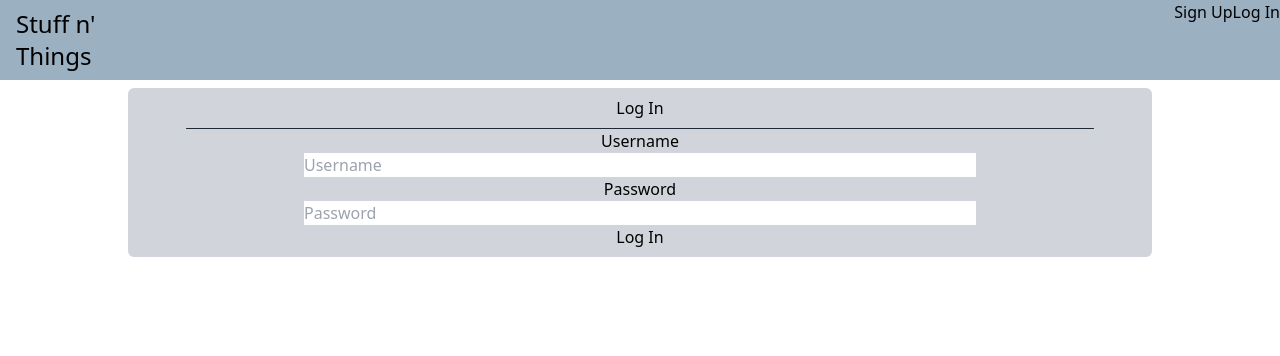
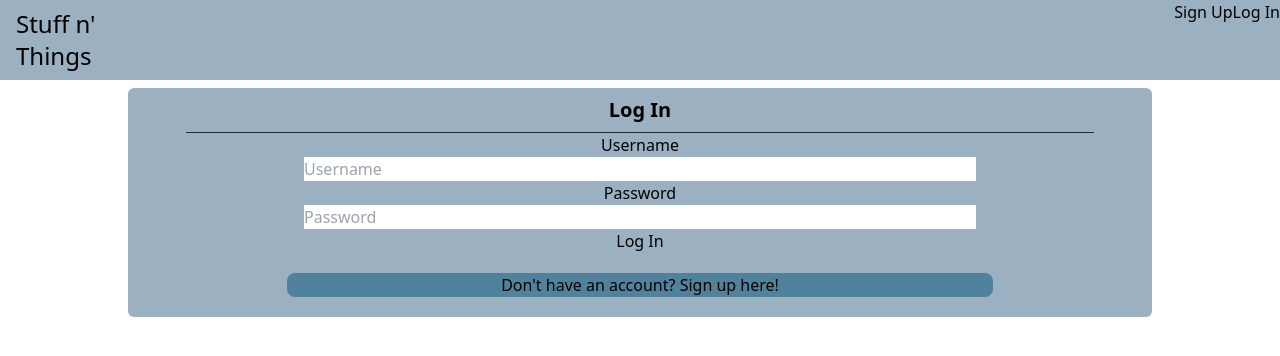
Before and after one commit to PeterDaneholm/web_dev_exam_project, a React (Vite) app in the folder frontend/exam_webshop/: page /login in a window 1280 px wide. Shown: the top 356 px of the page. Built offline with nearby package versions, Linux system fonts and the light colour scheme; no server answers.

Commit message:
Updates to login/signup visual look

```diff
--- a/frontend/exam_webshop/src/components/LoginForm.jsx
+++ b/frontend/exam_webshop/src/components/LoginForm.jsx
@@ -1,6 +1,6 @@
 import React, { useState } from 'react'
 import api from '../api'
-import { useNavigate } from 'react-router-dom'
+import { Link, useNavigate } from 'react-router-dom'
 
 
 const LoginForm = () => {
@@ -34,9 +34,9 @@ const LoginForm = () => {
 
 
     return (
-        <div className='flex rounded-md w-4/5 h-auto flex-col text-center gap-2 bg-gray-300 p-2 m-2 justify-self-center self-center'>
-            <h2>Log In</h2>
-            <form onSubmit={handleSubmit} className='flex bg-gray-300 flex-col border-black justify-center text-center'>
+        <div className='flex rounded-md w-4/5 h-auto flex-col text-center gap-2 bg-primary p-2 m-2 mx-auto self-center'>
+            <h2 className='text-xl font-semibold'>Log In</h2>
+            <form onSubmit={handleSubmit} className='flex flex-col border-black justify-center text-center'>
                 <div className='h-[1px] bg-gray-800 rounded-md w-[90%] self-center justify-center'></div>
 
                 <label htmlFor="username">Username</label>
@@ -51,6 +51,10 @@ const LoginForm = () => {
                     Log In
                 </button>
             </form>
+
+            <Link to={"/signup"} className='my-3 bg-primarydark rounded-lg w-[70%] mx-auto hover:bg-contrast'>
+                Don't have an account? Sign up here!
+            </Link>
         </div>
     )
 }
--- a/frontend/exam_webshop/src/components/SignUpForm.jsx
+++ b/frontend/exam_webshop/src/components/SignUpForm.jsx
@@ -2,6 +2,7 @@ import React from 'react'
 import api from '../api'
 import { useState, useEffect } from 'react'
 import { v4 as uuidv4 } from 'uuid'
+import { Link } from 'react-router-dom'
 
 
 const SignUpForm = () => {
@@ -38,10 +39,10 @@ const SignUpForm = () => {
   }
 
   return (
-    <div className='flex rounded-md w-4/5 h-auto flex-col text-center gap-2 bg-gray-300 p-2 m-2 justify-self-center self-center'>
+    <div className='flex rounded-md w-4/5 h-auto flex-col text-center gap-2 bg-primary p-2 m-2 mx-auto self-center'>
       <h2>SignUp</h2>
       <div className='h-[1px] bg-gray-800 rounded-md w-[90%] self-center'></div>
-      <form onSubmit={handleSubmit} className='flex bg-gray-300 flex-col border-black'>
+      <form onSubmit={handleSubmit} className='flex flex-col border-black'>
         <div className="flex flex-col gap-2">
 
           <label htmlFor='username'>Username</label>
@@ -64,6 +65,10 @@ const SignUpForm = () => {
           </button>
         </div>
       </form>
+
+      <Link to={"/login"} className='my-3 bg-primarydark rounded-lg w-[70%] mx-auto hover:bg-contrast'>
+        Already registered? Sign in instead!
+      </Link>
     </div>
   )
 }
--- a/frontend/exam_webshop/src/index.css
+++ b/frontend/exam_webshop/src/index.css
@@ -1,3 +1,7 @@
 @tailwind base;
 @tailwind components;
 @tailwind utilities;
+
+#root {
+    height: 100vh;
+}
--- a/frontend/exam_webshop/src/main.jsx
+++ b/frontend/exam_webshop/src/main.jsx
@@ -8,8 +8,7 @@ import { BrowserRouter } from 'react-router-dom'
 
 ReactDOM.createRoot(document.getElementById('root')).render(
   <React.StrictMode>
-    {/*     <RouterProvider router={router} />
- */}
+
     <BrowserRouter>
       <App />
     </BrowserRouter>
--- a/frontend/exam_webshop/src/routes/Admin.jsx
+++ b/frontend/exam_webshop/src/routes/Admin.jsx
@@ -20,7 +20,7 @@ const Admin = () => {
                 withCredentials: true,
 
             })
-            console.log(response)
+            //console.log(response)
             setUsers(response.data)
         }
         fetchUsers()
--- a/frontend/exam_webshop/src/routes/Signup.jsx
+++ b/frontend/exam_webshop/src/routes/Signup.jsx
@@ -3,7 +3,7 @@ import SignUpForm from '../components/SignUpForm'
 
 const Signup = () => {
     return (
-        <div>
+        <div className='h-[85%]'>
             <SignUpForm />
         </div>
     )
```
